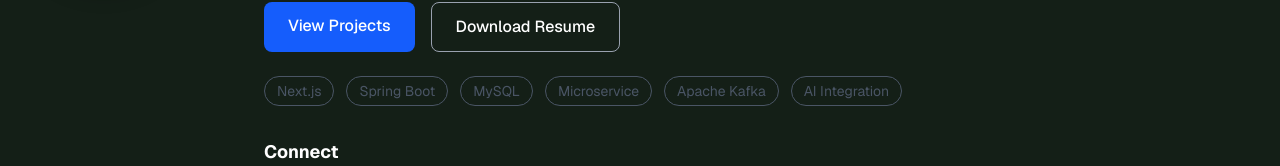
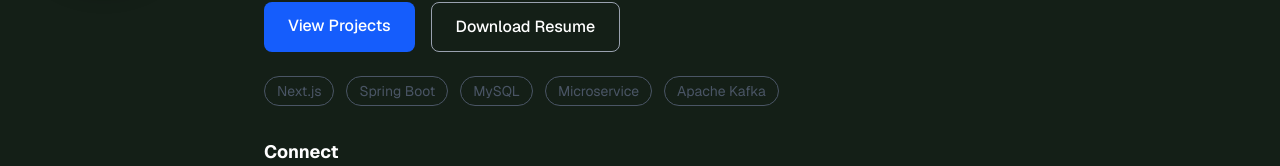
Before and after one commit to Parveen-collab/my-portfolio, a Next.js app: page / in a window 1280 px wide. Shown: the part 465-631 px from the top of the page. Built offline with nearby package versions, Linux system fonts and the light colour scheme.

Commit message:
Remove 'AI Integration' tag from ProfileDetails
Removed 'AI Integration' tag from ProfileDetails component.

```diff
--- a/src/components/ProfileDetails.tsx
+++ b/src/components/ProfileDetails.tsx
@@ -59,9 +59,6 @@ const ProfileDetails = () => {
         <span className="px-3 py-1 rounded-full border hover:text-blue-600 transition-colors">
           Apache Kafka
         </span>
-        <span className="px-3 py-1 rounded-full border hover:text-blue-600 transition-colors">
-          AI Integration
-        </span>
       </div>
 
     </section>
```
